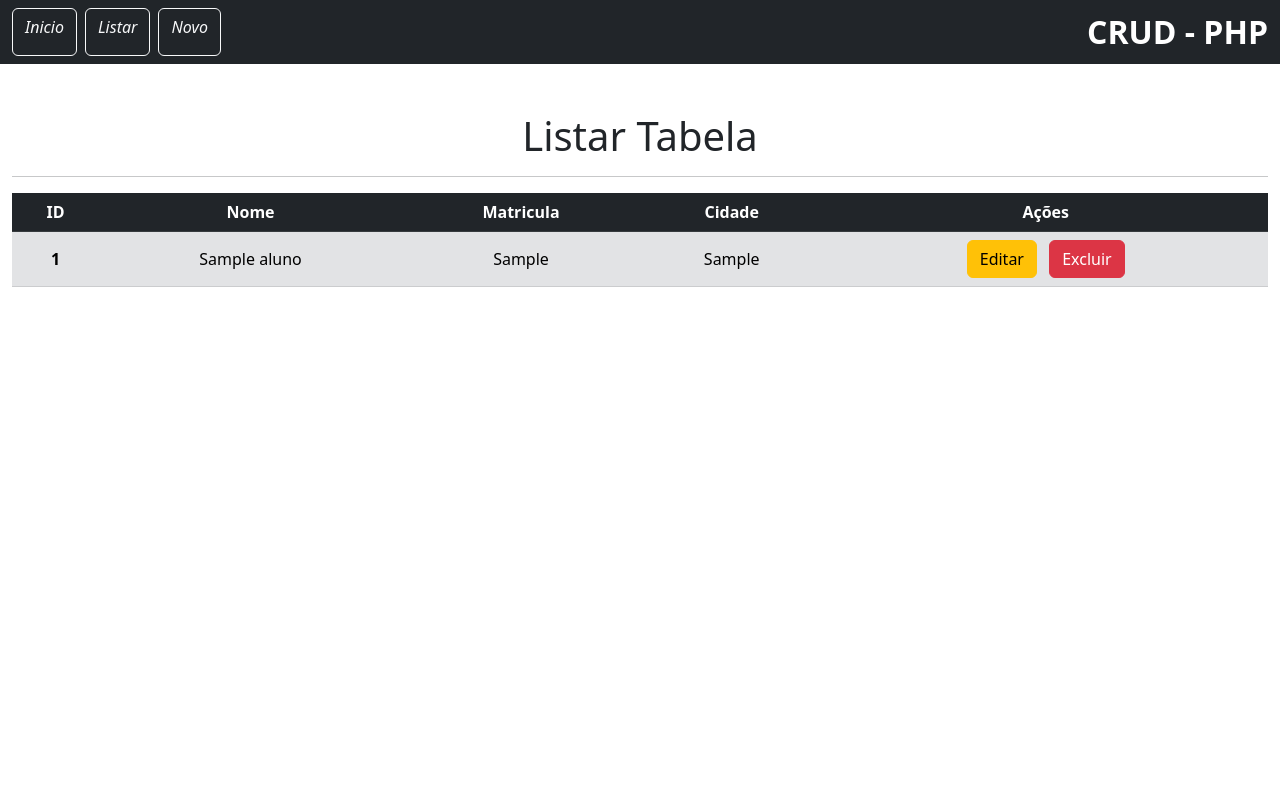
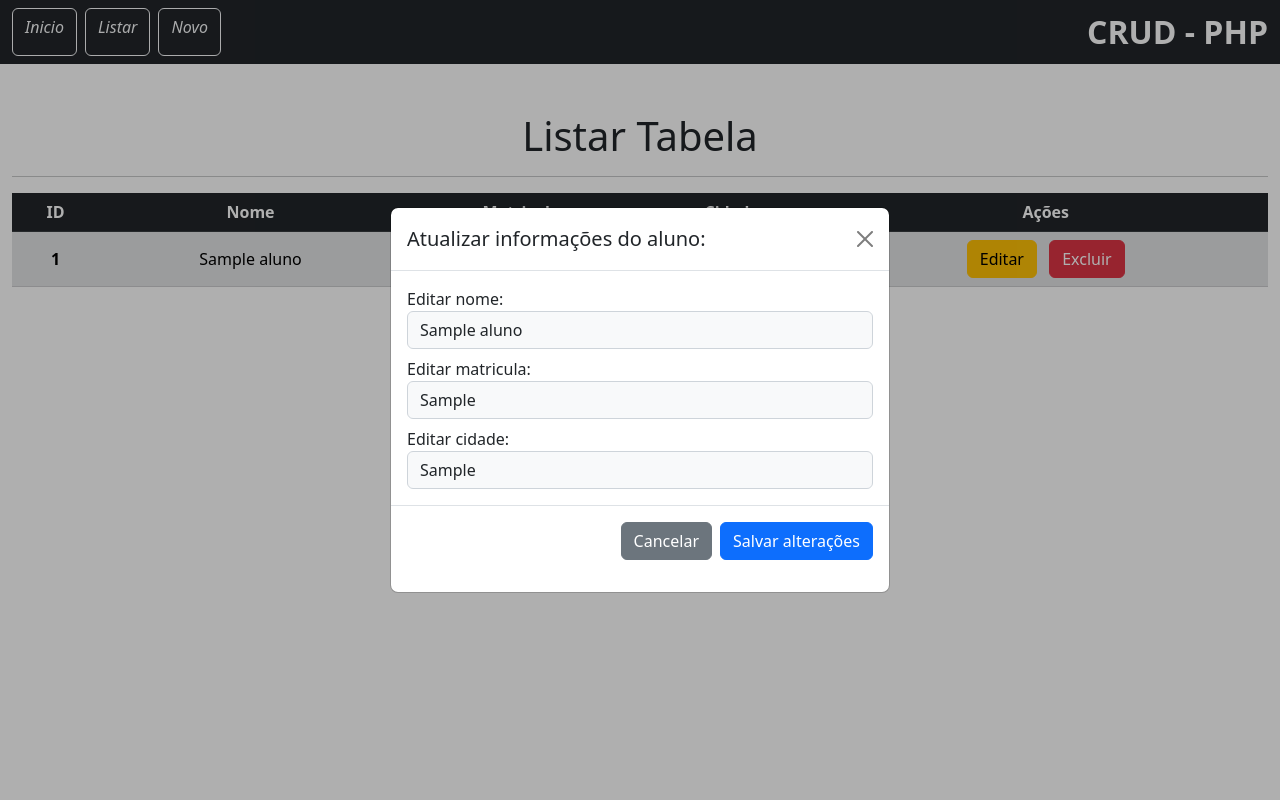
Before and after one commit to AlekGDEV/php-crud1, a PHP site: page /listar?id=1 in a window 1280 px wide. Run offline with PHP 8.4, Linux system fonts and the light colour scheme; tables that the repository leaves empty or names only in its code hold one stand-in row (values such as "Sample post"); data that the repository does not hold is empty.

Commit message:
terminando o modal e criando o update

```diff
--- a/public/index.php
+++ b/public/index.php
@@ -7,6 +7,8 @@ $rota = $rota[0];
 require_once '../src/controller/alunoController.php';
 require_once '../src/connection/conexao.php';
 require_once '../src/repository/alunoRepository.php';
+require_once '../src/validation/alunoValidator.php';
+
 
 $paginas = [
     '/' => 'inicio',
--- a/src/controller/alunoController.php
+++ b/src/controller/alunoController.php
@@ -3,40 +3,84 @@
 //definindo que nesse arquivo será trabalhado os tipos de dados
 declare(strict_types=1);
 
+function renderizar(string $nomeDoArquivo, array $dados = null)
+{
+    include "../src/views/components/head.phtml";
+    include "../src/views/{$nomeDoArquivo}.phtml";
+    // foreach($dados as $dado){
+    //     $dado;
+    // };
+    $dados;
+    include "../src/views/components/foot.phtml";
+}
+
+function redirecionar(string $onde) : void
+{
+    header("location : {$onde}");
+}
+
 function inicio(): void //estamos declarando que essa funcao "nao tem retorno"
 {
-    include '../src/views/inicio.phtml';
+    renderizar('inicio');
 }
 
 function listar(): void
 {
-    if(isset($_GET['$id']) && $_GET['$id']  != null){
-        $aluno = buscarUmAluno($_GET['$id']);
+    if(isset($_GET['id']) && $_GET['id']  != null){
         $alunos = buscarAlunos();
-        include '../src/views/listar.phtml';
+        $aluno = buscarUmAluno($_GET['id']);
+        renderizar('listar', [$alunos, $aluno]);
+        echo "<script>
+        document.getElementById('editModal').style.display = 'block';
+        document.getElementById('editModal').style.backgroundColor = '#00000050';
+        </script>";
     }else{
         $alunos = buscarAlunos();
-        include '../src/views/listar.phtml';
+        renderizar('listar', [$alunos]);
     }
-
 }
 
 function novo(): void
 {
-    novoAluno();
-    include '../src/views/novo.phtml';
+    renderizar('novo');
+    if(!empty($_POST)){
+        $nome = trim($_POST['valor_nome']);
+        $matricula = trim($_POST['valor_matricula']);
+        $cidade = trim($_POST['valor_cidade']);
+
+        $validacao = validateForm($nome, $matricula, $cidade);
+        if(!$validacao){
+            return;
+        } else{
+            novoAluno($nome, $matricula, $cidade);
+            redirecionar('/listar');
+        }
+    }
 }
 
 function editar(): void
 {
     $id = $_GET['id'];
     $aluno = buscarUmAluno($id);
-    include '../src/views/listar.phtml';
+    renderizar('listar', [$aluno]);
+    if(!empty($_POST)){
+        $nome = trim($_POST['valor_nome']);
+        $matricula = trim($_POST['valor_matricula']);
+        $cidade = trim($_POST['valor_cidade']);
+
+        $validacao = validateForm($nome, $matricula, $cidade);
+        if(!$validacao){
+            return;
+        } else{
+            atualizarAluno($nome, $matricula, $cidade, $id);
+            redirecionar('/listar');
+        }
+    }
 }
 
 function excluir() : void
 {
     $id = $_GET['id'];
     excluirAluno($id);
-    header('location:/listar');
+    redirecionar('/listar');
 }
--- a/src/repository/alunoRepository.php
+++ b/src/repository/alunoRepository.php
@@ -9,19 +9,11 @@ function buscarAlunos() : iterable
     return $alunos;
 }
 
-function novoAluno() : void
+function novoAluno(string $nome, string $matricula, string $cidade) : void
 {
-    if(false === empty($_POST)){
-        $nome = $_POST['valor_nome'];
-        $matricula = $_POST['valor_matricula'];
-        $cidade = $_POST['valor_cidade'];
-
-        $sql = "INSERT INTO alunos (nome, matricula, cidade) VALUES (?,?,?)";
-        $query = abrirConexao()->prepare($sql);
-        $query->execute([$nome, $matricula, $cidade]);
-
-        header('location: /listar');
-    }
+    $sql = "INSERT INTO alunos (nome, matricula, cidade) VALUES (?,?,?)";
+    $query = abrirConexao()->prepare($sql);
+    $query->execute([$nome, $matricula, $cidade]);
 }
 
 function buscarUmAluno($id) : iterable
@@ -30,7 +22,13 @@ function buscarUmAluno($id) : iterable
     $aluno = abrirConexao()->query($sql);
     return $aluno->fetch(PDO::FETCH_ASSOC);
 }
+function atualizarAluno(string $nome, string $matricula, string $cidade, string $id): void
+{
 
+    $sql = "UPDATE alunos SET nome=?, matricula=?, cidade=? WHERE id=?";
+    $query = abrirConexao()->prepare($sql);
+    $query->execute([$nome, $matricula, $cidade,$id]);
+}
 function excluirAluno(string $id) : void
 {
     $sql = "DELETE FROM alunos WHERE idalunos='{$id}'";
--- /dev/null
+++ b/src/validation/alunoValidator.php
@@ -0,0 +1,22 @@
+<?php
+
+declare(strict_types = 1);
+
+function validateForm(string $nome, string $matricula, string $cidade) : bool
+{
+    if(strlen($nome) < 3){
+        $mensagem = 'Nome invalido';
+        include '../src/views/components/erro.phtml';
+        return false;
+    } else if(strlen($matricula) < 6){
+        $mensagem = 'Matricula invalida';
+        include '../src/views/components/erro.phtml';
+        return false;
+    } else if(strlen($cidade) < 3){
+        $mensagem = 'Cidade invalida';
+        include '../src/views/components/erro.phtml';
+        return false;
+    } else {
+        return true;
+    }
+}
--- /dev/null
+++ b/src/views/components/erro.phtml
@@ -0,0 +1,4 @@
+<div class="alert alert-danger">
+    <strong>Ops..</strong>
+    <?php echo $mensagem; ?>
+</div>
--- /dev/null
+++ b/src/views/components/foot.phtml
@@ -0,0 +1,9 @@
+
+<script src="https://cdn.jsdelivr.net/npm/bootstrap@5.2.2/dist/js/bootstrap.bundle.min.js" integrity="sha384-OERcA2EqjJCMA+/3y+gxIOqMEjwtxJY7qPCqsdltbNJuaOe923+mo//f6V8Qbsw3" crossorigin="anonymous"></script>
+<script>
+    function fechar(){
+        document.getElementById('editModal').style.display = 'none';
+    }
+</script>
+</body>
+</html>
--- /dev/null
+++ b/src/views/components/head.phtml
@@ -0,0 +1,10 @@
+<!DOCTYPE html>
+<html lang="pt-BR">
+<head>
+    <meta charset="UTF-8">
+    <meta http-equiv="X-UA-Compatible" content="IE=edge">
+    <meta name="viewport" content="width=device-width, initial-scale=1.0">
+    <title>Document</title>
+    <link href="https://cdn.jsdelivr.net/npm/bootstrap@5.2.2/dist/css/bootstrap.min.css" rel="stylesheet" integrity="sha384-Zenh87qX5JnK2Jl0vWa8Ck2rdkQ2Bzep5IDxbcnCeuOxjzrPF/et3URy9Bv1WTRi" crossorigin="anonymous">
+</head>
+<body>
--- a/src/views/listar.phtml
+++ b/src/views/listar.phtml
@@ -1,3 +1,5 @@
+<body>
+
     <div class="container-fluid mt-5 text-center">
         <h1>Listar Tabela</h1>
         <hr>
@@ -13,7 +15,7 @@
             </thead>
             <tbody class="table-secondary table-stripped table-hover">
                 <?php
-                foreach ($alunos as $cadaAluno) {
+                    foreach ($dados[0] as $cadaAluno) {
                         $id = $cadaAluno['idalunos'];
                         echo "
                         <tr>
@@ -22,36 +24,45 @@
                             <td class='pt-3'>{$cadaAluno['matricula']}</td>
                             <td class='pt-3'>{$cadaAluno['cidade']}</td>
                             <td>
-                            <a href='/listar?id={$id}' class='btn btn-warning me-2' data-bs-toggle='modal' data-bs-target='#editModal'>Editar</a>
-                            <a href='/excluir?id={$id}' class='btn btn-danger text-white'>Excluir</a>
+                                <a href='/listar?id={$id}'  class='btn btn-warning me-2' >Editar</a>
+                                <button onclick='confirmar({$id})' class='btn btn-danger text-white'>Excluir</a>
                             </td>
                         </tr>";
                     }
                 ?>
+                <!-- data-bs-toggle='modal' data-bs-target='#editModal' -->
             </tbody>
         </table>
     </div>
-<div class="modal" id="editModal" tabindex="-1">
+    <div class="modal fade show" id="editModal" tabindex="-1">
         <div class="modal-dialog modal-dialog-centered">
             <div class="modal-content">
                 <div class="modal-header">
                     <h5 class="modal-title">Atualizar informações do aluno:</h5>
-                <button type="button" class="btn-close" data-bs-dismiss="modal" aria-label="Close"></button>
+                    <button type="button" class="btn-close" data-bs-dismiss="modal" aria-label="Close" onclick="fechar()"></button>
                 </div>
                 <form action="" method="POST">
                     <div class="modal-body">
                         <label for="nome">Editar nome: </label>
-                    <input class="form-control bg-light mb-2" name="valor_nome" id="nome" type="text" value="<?php echo $aluno['nome']?>">
+                        <input class="form-control bg-light mb-2" name="valor_nome" id="nome" type="text" value="<?php echo isset($dados[1]["nome"]) ? $dados[1]["nome"] : "";?>">
                         <label for="matricula">Editar matricula: </label>
-                    <input class="form-control bg-light mb-2" name="valor_matricula" id="matricula" type="text" value="<?php echo $aluno['matricula']?>">
+                        <input class="form-control bg-light mb-2" name="valor_matricula" id="matricula" type="text" value="<?php echo isset($dados[1]["matricula"]) ? $dados[1]["matricula"] : "";?>">
                         <label for="cidade">Editar cidade: </label>
-                    <input class="form-control bg-light" name="valor_cidade" id="cidade" type="text" value="<?php echo $aluno['cidade']?>">
+                        <input class="form-control bg-light" name="valor_cidade" id="cidade" type="text" value="<?php echo isset($dados[1]["cidade"]) ? $dados[1]["cidade"] : "";?>">
                     </div>
                     <div class="modal-footer">
-                    <button type="button" class="btn btn-secondary" data-bs-dismiss="modal">Cancelar</button>
+                        <button type="button" class="btn btn-secondary" data-bs-dismiss="modal" onclick="fechar()">Cancelar</button>
                         <button name="submeter" class="btn btn-primary">Salvar alterações</button>
                     </div>
                 </form>
             </div>
         </div>
     </div>
+    <script>
+        function confirmar(id){
+            if(confirm('Tem certeza?')){
+                location.href = `/excluir?id=${id}`
+            }
+        }
+    </script>
+</body>
--- a/src/views/menu.phtml
+++ b/src/views/menu.phtml
@@ -1,6 +1,3 @@
-<!-- CSS only -->
-<link href="https://cdn.jsdelivr.net/npm/bootstrap@5.2.2/dist/css/bootstrap.min.css" rel="stylesheet" integrity="sha384-Zenh87qX5JnK2Jl0vWa8Ck2rdkQ2Bzep5IDxbcnCeuOxjzrPF/et3URy9Bv1WTRi" crossorigin="anonymous">
-
 <nav class="container-fluid d-flex justify-content-between w-100 pt-2 pb-2 bg-dark">
     <div class="d-flex gap-2">
         <a class="btn btn-outline-light" href="/"><i>Inicio</i></a>
@@ -11,6 +8,3 @@
         <span>CRUD - PHP</span>
     </div>
 </nav>
-
-<!-- JavaScript Bundle with Popper -->
-<script src="https://cdn.jsdelivr.net/npm/bootstrap@5.2.2/dist/js/bootstrap.bundle.min.js" integrity="sha384-OERcA2EqjJCMA+/3y+gxIOqMEjwtxJY7qPCqsdltbNJuaOe923+mo//f6V8Qbsw3" crossorigin="anonymous"></script>
--- a/src/views/novo.phtml
+++ b/src/views/novo.phtml
@@ -7,13 +7,13 @@
         <form action="" method="POST">
             <div class="d-flex flex-column justify-content-center align-items-center m-auto h-50 w-50 bg-dark rounded">
                 <label for="nome" class="text-light">Nome: </label>
-                <input name="valor_nome" id="nome" type="text" class="form-control bg-light text-start w-75" placeholder="Exemplo: André" required>
+                <input name="valor_nome" id="nome" type="text" class="form-control bg-light text-start w-75" placeholder="Exemplo: André" required value="<?php echo $_POST['nome'] ?? ''?>">
 
                 <label for="matricula" class="text-light mt-3">Matricula: </label>
-                <input name="valor_matricula" id="matricula" type="number" class="form-control bg-light text-start w-75" placeholder="Exemplo: 99" required>
+                <input name="valor_matricula" id="matricula" type="number" class="form-control bg-light text-start w-75" placeholder="Exemplo: 99" required value="<?php echo $_POST['matricula'] ?? ''?>">
 
                 <label for="cidade" class="text-light mt-3">Cidade: </label>
-                <input name="valor_cidade" id="cidade" type="text" class="form-control bg-light text-start w-75" placeholder="Exemplo: Fortaleza" required>
+                <input name="valor_cidade" id="cidade" type="text" class="form-control bg-light text-start w-75" placeholder="Exemplo: Fortaleza" required value="<?php echo $_POST['nome'] ?? ''?>">
 
                 <input name="submeter" type="submit" class="btn btn-outline-success text-light mt-3 w-75" placeholder="Enviar">
             </div>
```
Lines whose indentation alone changed are shown as unchanged.
